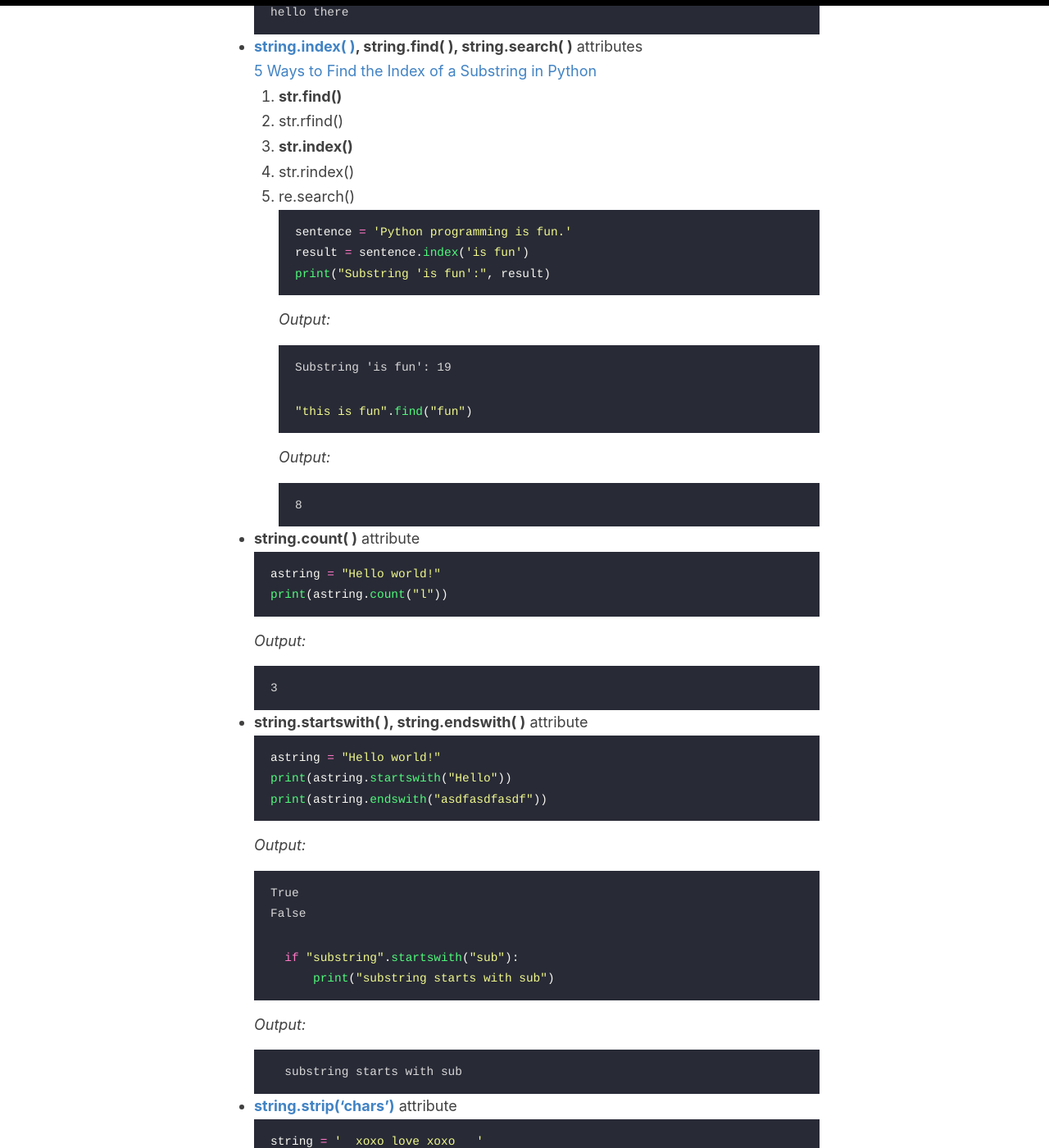
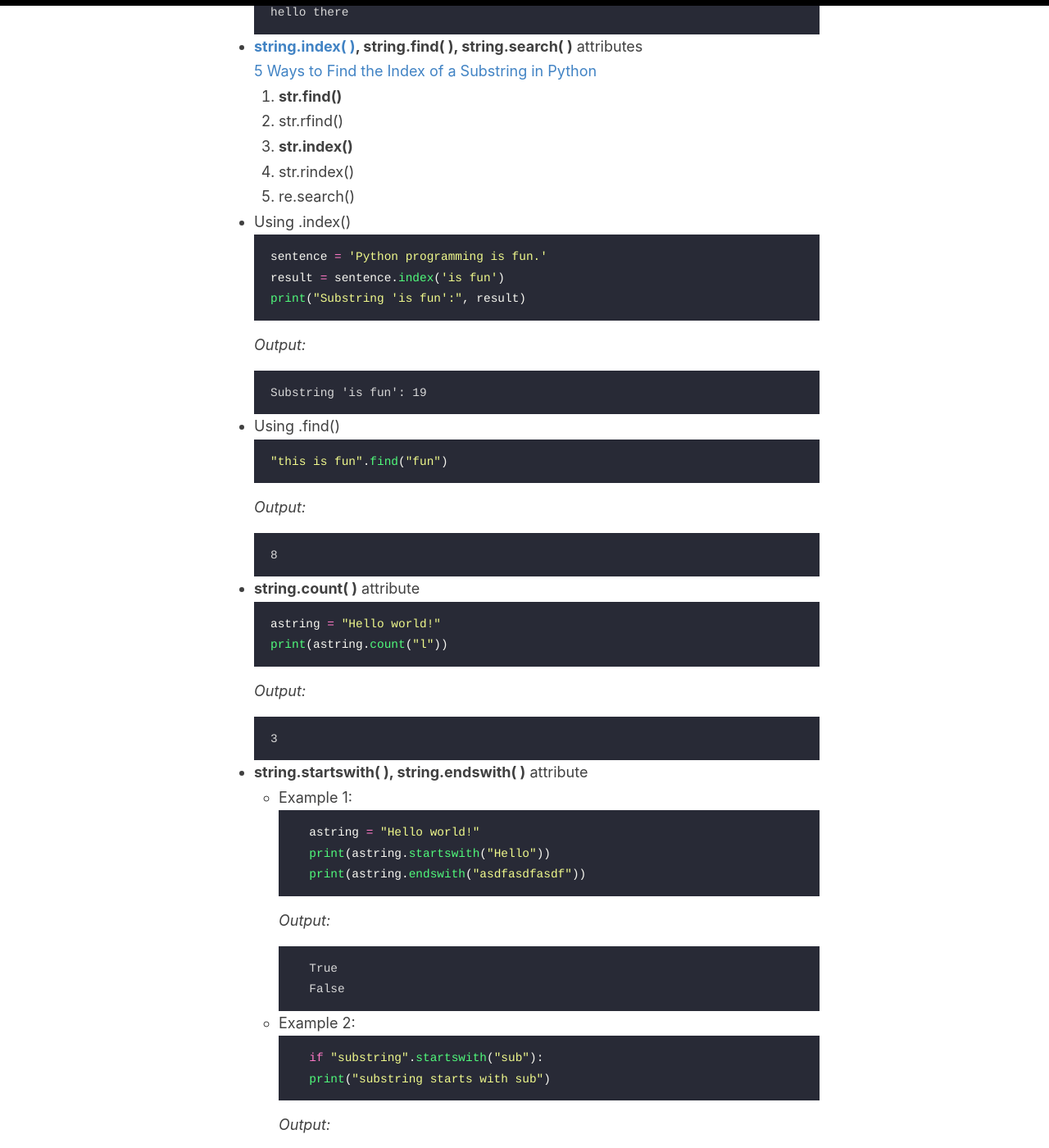
Before and after one commit to liawbeile/liawbeile.github.io, a Jekyll site: the page built from _posts/2021-4-22-april22.md, in a window 1280 px wide and 1400 px high, scrolled down 1479 px. Shown: the whole window at 82% size. Built offline with Jekyll 4.4.1, drawn with Linux system fonts in a browser that asks for light colours.

Commit message:
amend post

````diff
--- a/_posts/2021-4-22-april22.md
+++ b/_posts/2021-4-22-april22.md
@@ -51,6 +51,7 @@ hello there
 3. **str.index()**
 4. str.rindex()
 5. re.search()
+- Using .index()
 ```python
 sentence = 'Python programming is fun.'
 result = sentence.index('is fun')
@@ -60,6 +61,7 @@ print("Substring 'is fun':", result)
 ```
 Substring 'is fun': 19
 ```
+- Using .find()
 ```python
 "this is fun".find("fun")
 ```
@@ -77,17 +79,18 @@ print(astring.count("l"))
 3
 ```
 - **string.startswith( ), string.endswith( )** attribute
-```python
-astring = "Hello world!"
-print(astring.startswith("Hello"))
-print(astring.endswith("asdfasdfasdf"))
-```
-_Output:_
-```
-True
-False
-```
-
+    - Example 1:
+    ```python
+    astring = "Hello world!"
+    print(astring.startswith("Hello"))
+    print(astring.endswith("asdfasdfasdf"))
+    ```
+    _Output:_
+    ```
+    True
+    False
+    ```
+    - Example 2:
     ```python
     if "substring".startswith("sub"):
         print("substring starts with sub")
@@ -127,6 +130,7 @@ Get all characters from the beginning of the string to end-1
 3. **string[start:]**
 Get all characters from index start to the end of the string
 4. **string[start:end:step]**
+- Example 1:
 Get all characters from start to end-1 discounting
 ```python
 s = "Hey there! what should this string be?"
@@ -149,6 +153,7 @@ The next five characters are 'here!'
 The thirteenth character is 'h'
 The characters with odd index are 'e hr!wa hudti tigb?'
 ```
+- Example 2:
 Read a string backwards
 ```python
 astring = "!figt"
````
